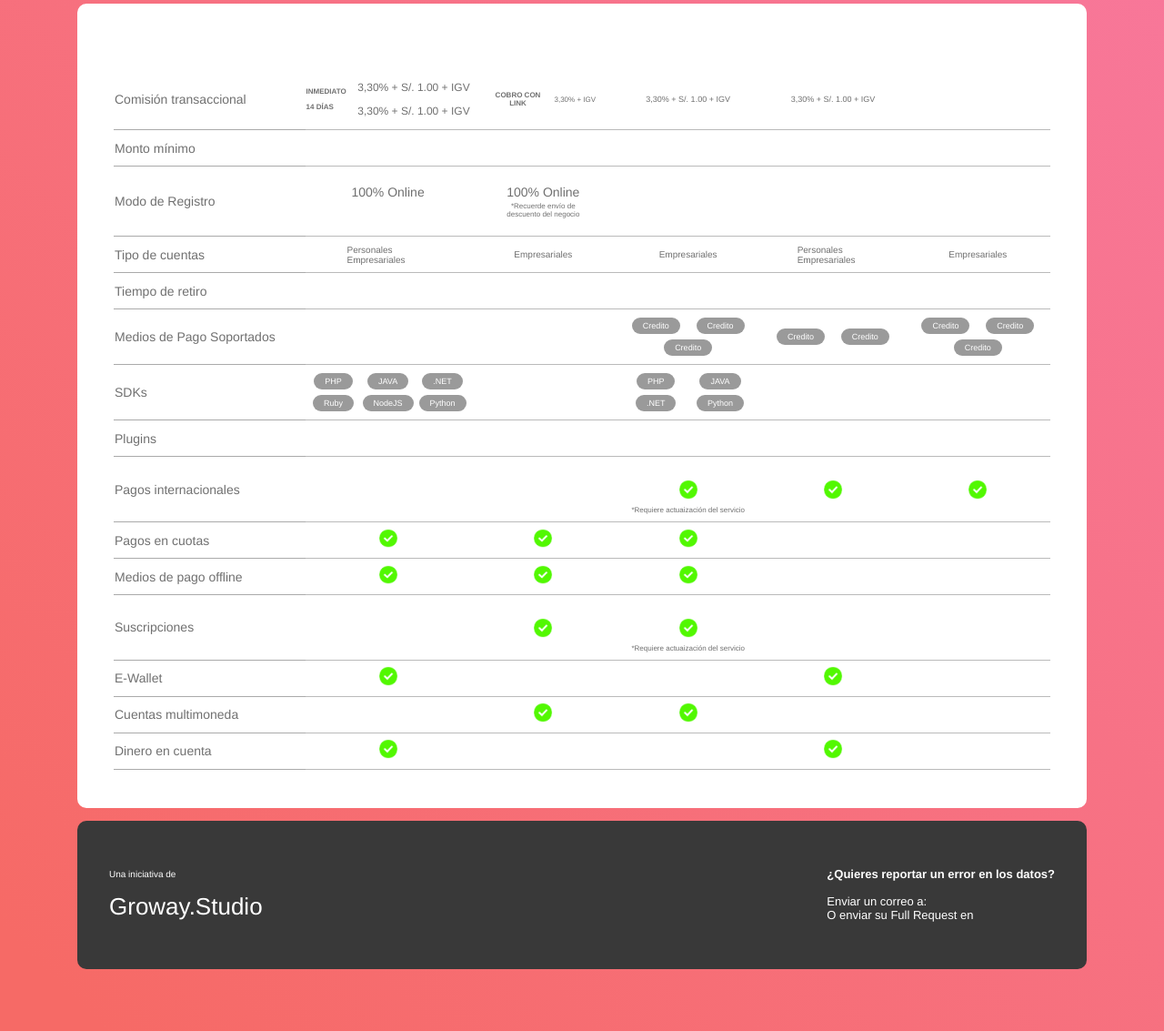
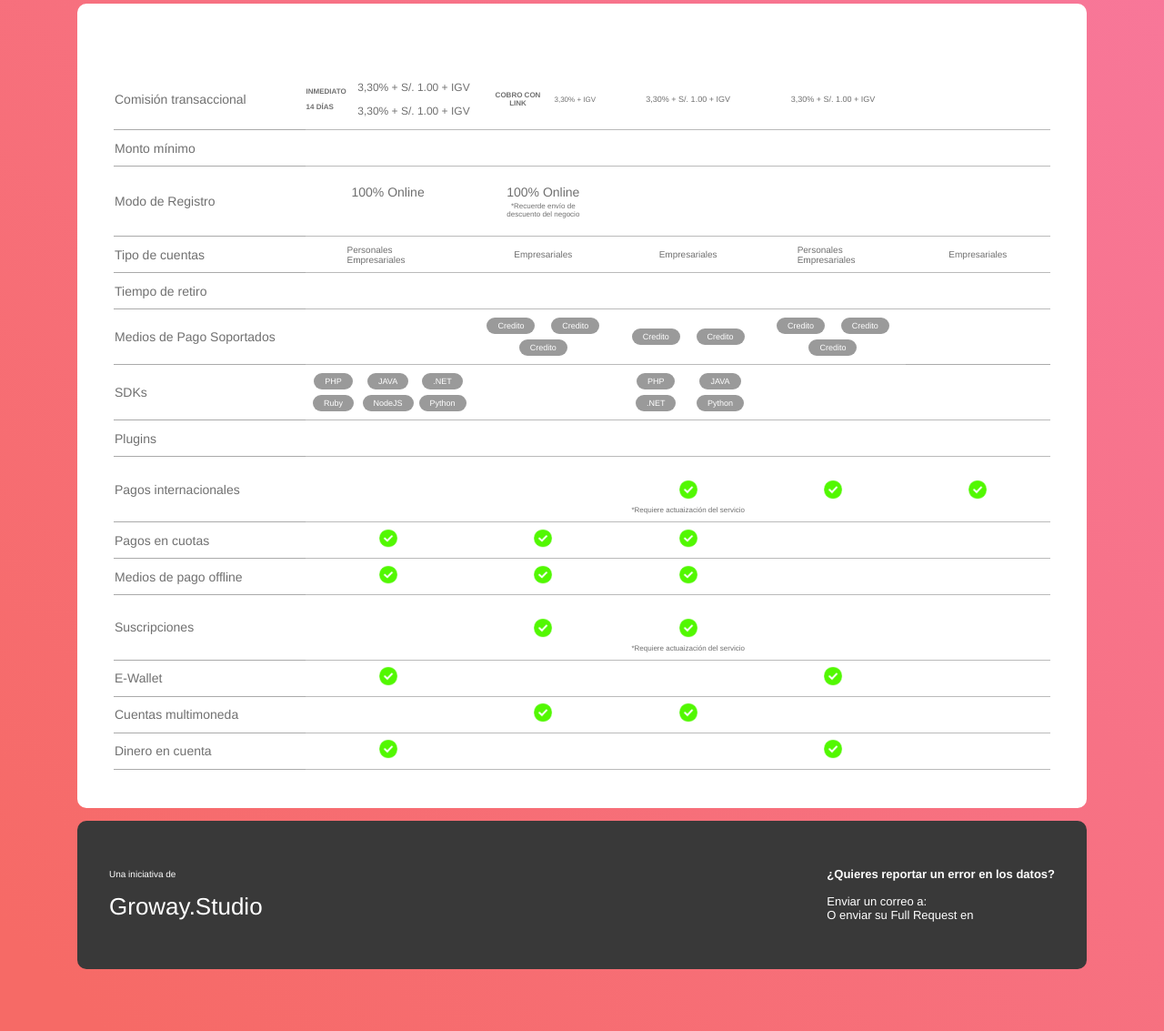
Before and after one commit to Groway-Studio/pasarelas-de-pago.pe, a Jekyll site: the page built from index.html, in a window 1280 px wide. Shown: the part 449-1582 px from the top of the page at 91% size. Built offline with Jekyll 4.4.1, drawn with Linux system fonts in a browser that asks for light colours.

Commit message:
Update home.html

```diff
--- a/_layouts/home.html
+++ b/_layouts/home.html
@@ -151,15 +151,6 @@ layout: default
                     </tr>
                     <tr>
                         <th>Medios de Pago Soportados</th>
-                        <td>
-                            <div class="tag">
-                                {% for pm in pg.payment_methods %}
-                                    <div class="tag__item">
-                                        <p>{{ pm }}</p>
-                                    </div>
-                                {% endfor %}
-                            </div>
-                        </td>
                         <td></td>
                         <td>
                             <div class="tag">
@@ -385,15 +376,11 @@ layout: default
                         <th>Medios de Pago Soportados</th>
                         <td>
                             <div class="tag">
-                                <div class="tag__item">
-                                    <p>Credito</p>
-                                </div>
-                                <div class="tag__item">
-                                    <p>Credito</p>
-                                </div>
-                                <div class="tag__item">
-                                    <p>Credito</p>
-                                </div>
+                                {% for pm in pg.payment_methods %}
+                                    <div class="tag__item">
+                                        <p>{{ pm }}</p>
+                                    </div>
+                                {% endfor %}
                             </div>
                         </td>
                     </tr>
```
